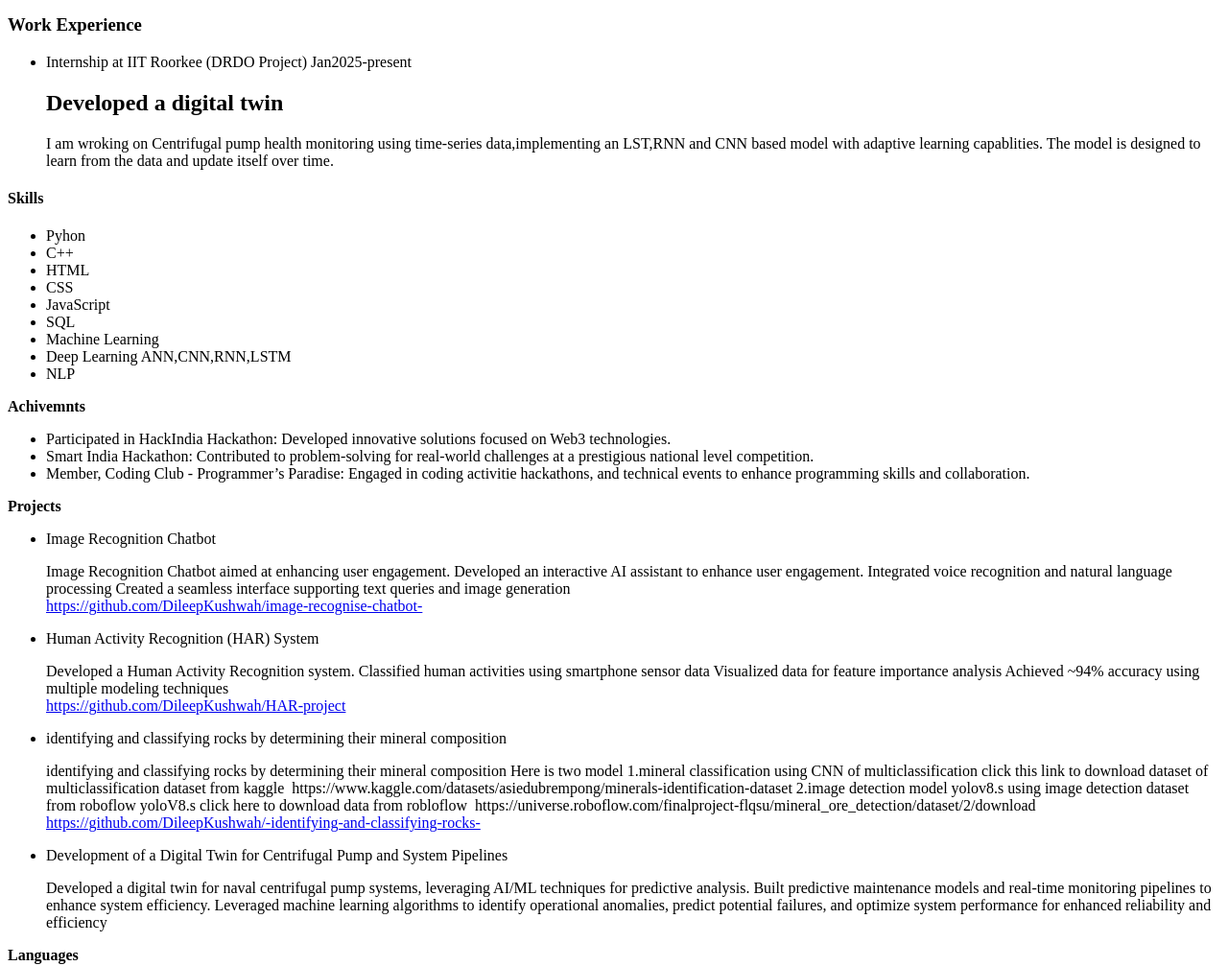
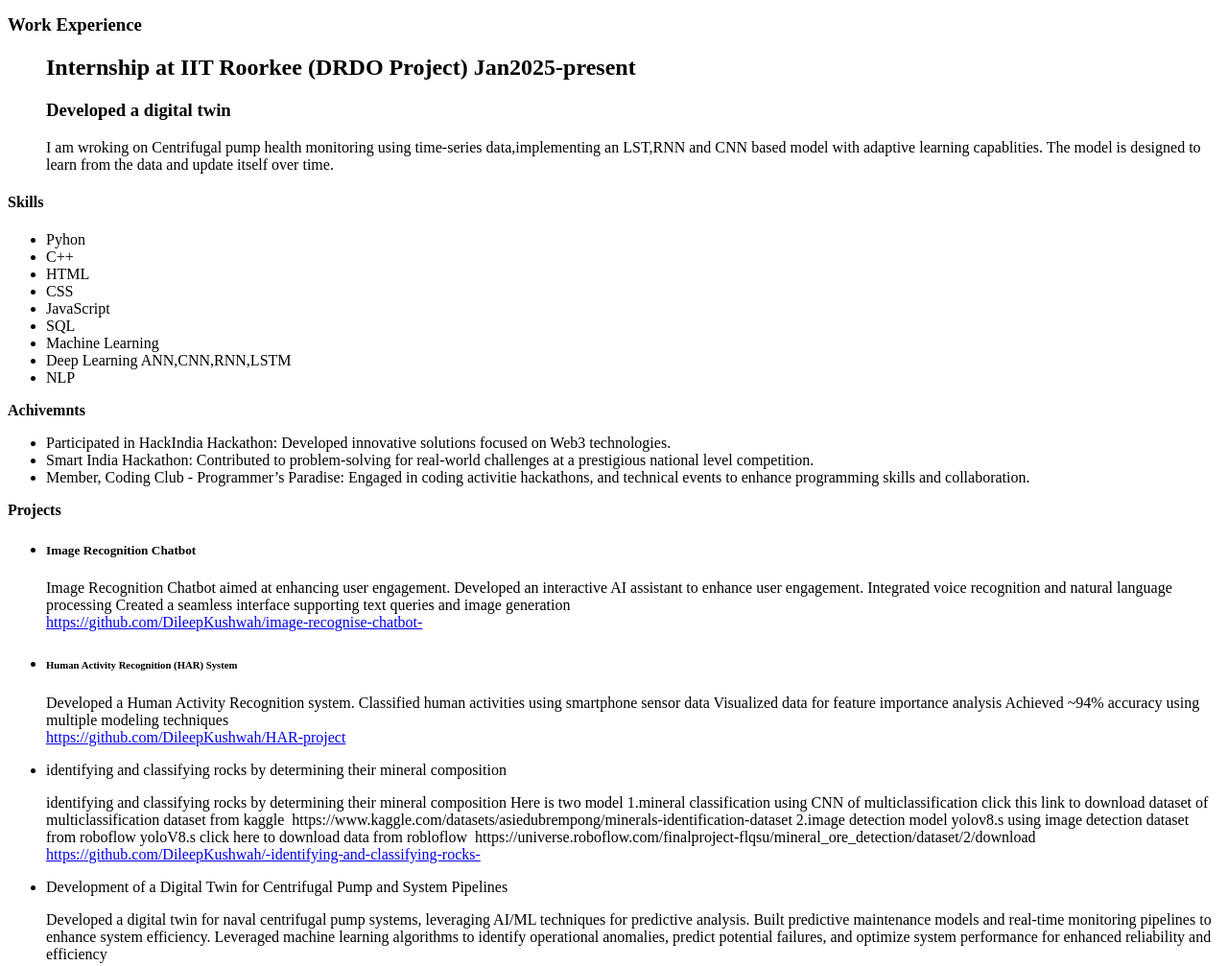
Before and after one commit to DileepKushwah/portfolio, a plain HTML site: page index.html in a window 1280 px wide. Shown: the part 458-1465 px from the top of the page at 96% size. Drawn offline with Linux system fonts and the light colour scheme.

Commit message:
Update index.html

```diff
--- a/index.html
+++ b/index.html
@@ -45,9 +45,9 @@
             <h3>Work Experience</h3>
 
             <ul>
-                <li>Internship at IIT Roorkee (DRDO Project) Jan2025-present</li>
+                <h2>Internship at IIT Roorkee (DRDO Project) Jan2025-present</h2>
                     <p>
-                    <h1>Developed a digital twin </h1>
+                    <h3>Developed a digital twin </h3>
                     I am wroking on Centrifugal pump health monitoring using time-series data,implementing an LST,RNN and CNN based model with adaptive learning capablities.
                     The model is designed to learn from the data and update itself over time.</p>
                 </li>
@@ -115,7 +115,7 @@
             <ul>
 
                 <li>
-                    Image Recognition Chatbot
+                    <h5>Image Recognition Chatbot</h5>
                 <p>Image Recognition Chatbot aimed at enhancing user engagement.
                         Developed an interactive AI assistant to enhance user engagement.
                         Integrated voice recognition and natural language processing
@@ -127,7 +127,7 @@
                 </li>
 
                 <li>
-                    Human Activity Recognition (HAR) System
+                    <h6>Human Activity Recognition (HAR) System</h6>
                     <p>Developed a Human Activity Recognition system.
                         Classified human activities using smartphone sensor data
                         Visualized data for feature importance analysis
@@ -136,7 +136,7 @@
 
                 </li>
                   <li>
-                    identifying and classifying rocks by determining their mineral composition
+                    <h7>identifying and classifying rocks by determining their mineral composition</h7>
                     <p>identifying and classifying rocks by determining their mineral composition
 
                       Here is two model 1.mineral classification using CNN of multiclassification click this
@@ -149,7 +149,7 @@
 
                 </li>
                 <li>
-                    Development of a Digital Twin for Centrifugal Pump and System Pipelines
+                    <h8>Development of a Digital Twin for Centrifugal Pump and System Pipelines</h8>
                     <p>Developed a digital twin for naval centrifugal pump systems, leveraging AI/ML techniques for predictive analysis.
                         Built predictive maintenance models and real-time monitoring pipelines to enhance system efficiency.
                         Leveraged machine learning algorithms to identify operational anomalies, predict potential failures, and optimize system performance for
```
